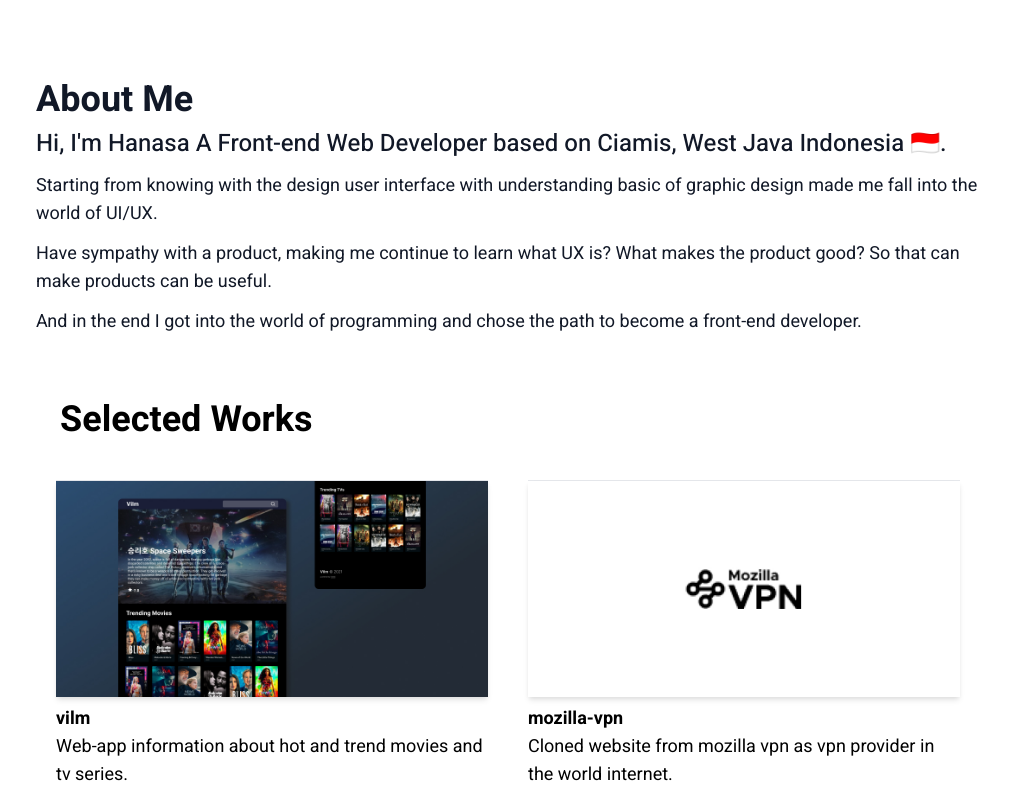
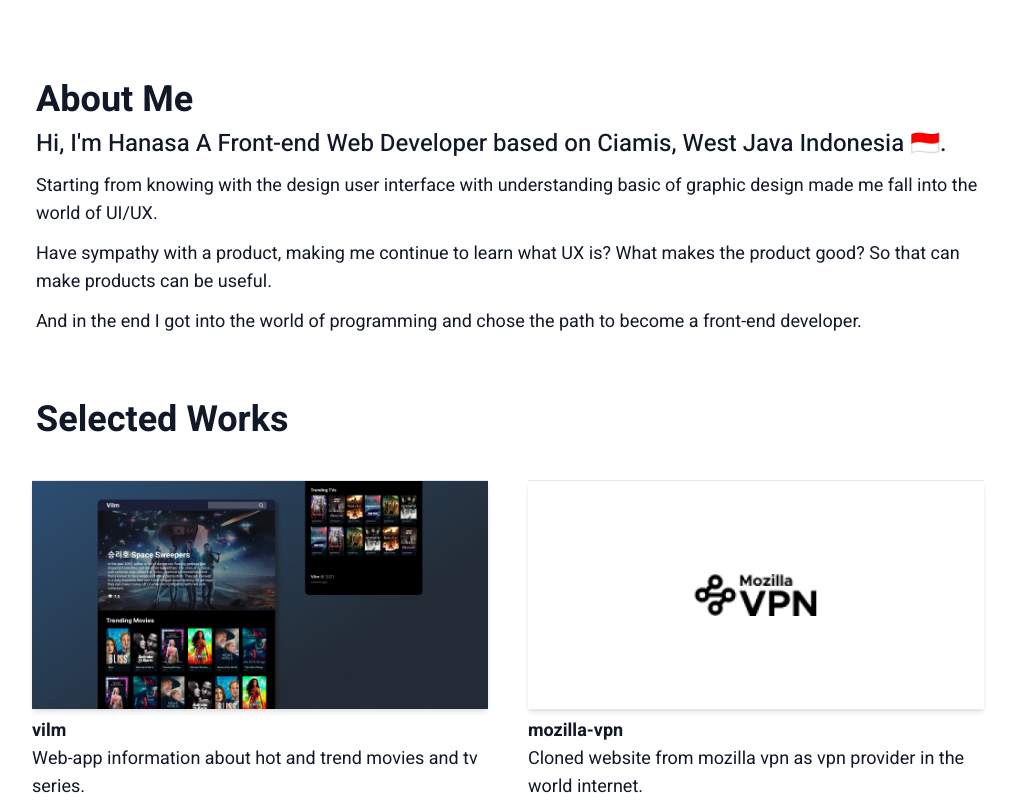
Before and after one commit to nnivxix/hanasa, a Vue app: page / in a window 1280 px wide. Shown: the part 840-1640 px from the top of the page, without its empty margins (132-1147 px from the left). Built offline with nearby package versions, Linux system fonts and the light colour scheme.

Commit message:
change padding and font-size on component AboutMe & Works

```diff
--- a/src/components/AboutMe.vue
+++ b/src/components/AboutMe.vue
@@ -1,7 +1,7 @@
 <template>
 	<article class="mx-6 px-6 mt-10 md:mx-36 text-gray-900">
 		<h1 class="text-3xl md:text-4xl font-bold">About Me</h1>
-		<h2 class="text-2xl font-medium pt-2">Hi, I'm Hanasa A <span class="hover:text-blue-600 ">Front-end Web Developer</span> based on Ciamis, West Java Indonesia 🇮🇩.</h2>
+		<h2 class="text-2xl font-medium pt-2">Hi, I'm Hanasa A <span class="hover:text-blue-600 ">Front-end Web Developer</span> based on <span class="hover:text-purple-600">Ciamis</span>, West Java Indonesia 🇮🇩.</h2>
 		<h3 class="text-base text-lg pt-3">Starting from knowing with the design user interface with understanding basic of graphic design made me fall into the world of UI/UX.</h3>
 		<h3 class="text-base text-lg pt-3">Have sympathy with a product, making me continue to learn what UX is? What makes the product good? So that can make products can be useful.</h3>
 		<h3 class="text-base text-lg pt-3">And in the end I got into the world of programming and chose the path to become a front-end developer.</h3>
--- a/src/components/Works.vue
+++ b/src/components/Works.vue
@@ -1,5 +1,5 @@
 <template>
-	<section class="px-6 md:mx-6 my-10 md:mx-36 md:grid md:grid-cols-2">
+	<section class=" mx-6 md:px-0 my-10 md:mx-36 md:grid md:grid-cols-2 text-gray-900">
 		<h1 class="text-3xl md:text-4xl p-6 font-bold col-span-2 ">Selected Works</h1>
 
 			<figure v-for="work in works" :key="work.name" class="md:w-full my-4 px-5 ">
```
